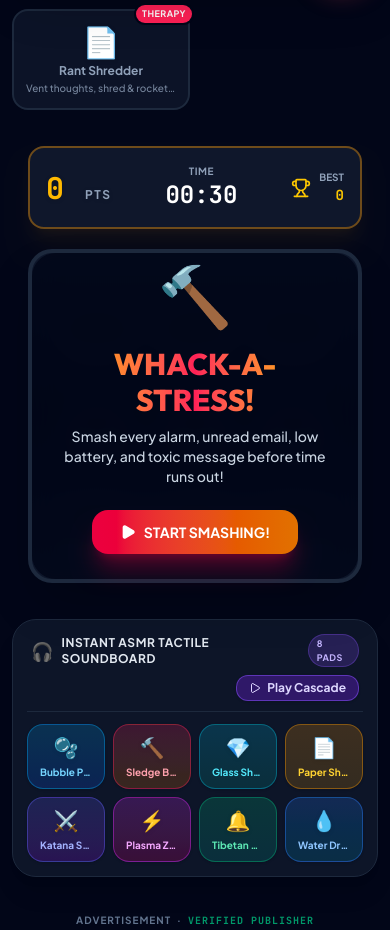
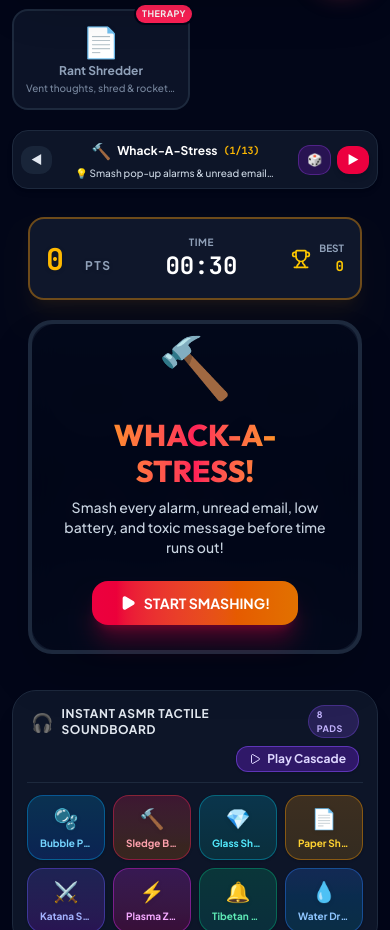
Before and after one commit to wegoswami/Smashchil, a React (Vite) app: page / in a window 390 px wide. Shown: the part 844-1774 px from the top of the page. Built offline with nearby package versions, Linux system fonts and the light colour scheme.

Commit message:
feat: add game navigation controls and tips
Implement navigation logic for cycling through games, include responsive scrolling for mobile, and add game-specific tips. Update the keyboard shortcuts badge to include next/previous navigation controls.

```diff
--- a/src/App.tsx
+++ b/src/App.tsx
@@ -347,6 +347,54 @@ export default function App() {
   const visibleGames =
     gameFilter === 'all' ? games : games.filter((g) => g.category === gameFilter);
 
+  const currentIndex = games.findIndex((g) => g.id === activeMode);
+  const prevGame = games[(currentIndex - 1 + games.length) % games.length] || games[0];
+  const nextGame = games[(currentIndex + 1) % games.length] || games[0];
+  const currentGame = games[currentIndex] || games[0];
+
+  const gameStageRef = React.useRef<HTMLDivElement>(null);
+
+  const handleSelectMode = (mode: GameMode) => {
+    setActiveMode(mode);
+    sound.playBonk();
+    sound.vibrate(15);
+    if (typeof window !== 'undefined' && window.innerWidth < 768) {
+      setTimeout(() => {
+        gameStageRef.current?.scrollIntoView({ behavior: 'smooth', block: 'start' });
+      }, 50);
+    }
+  };
+
+  const goToPrevGame = () => {
+    handleSelectMode(prevGame.id);
+  };
+
+  const goToNextGame = () => {
+    handleSelectMode(nextGame.id);
+  };
+
+  const pickRandomGame = () => {
+    const others = games.filter((g) => g.id !== activeMode);
+    const chosen = others[Math.floor(Math.random() * others.length)] || games[0];
+    handleSelectMode(chosen.id);
+  };
+
+  const GAME_TIPS: Record<GameMode, string> = {
+    whack: 'Smash pop-up alarms & unread emails before time runs out!',
+    pvp: 'Tap fast to push the balance and defeat your opponent!',
+    press: 'Choose an object and tap PRESS DOWN to squash at 10,000 PSI!',
+    popit: 'Pop all 36 rainbow bubbles, then tap Flip Board for reverse pops!',
+    sand: 'Drag your cutter through the rainbow layers for crunchy ASMR slices!',
+    newton: 'Pull back any chrome sphere and release to launch momentum transfers!',
+    ninja: 'Swipe or drag across flying tech gadgets to slice them in mid-air!',
+    soap: 'Shave the kinetic textured cube for crisp tactile audio relaxation!',
+    slap: 'Grab the bouncy stress dummy, pull back, and release to slap!',
+    smash: 'Click anywhere to sledgehammer CRT monitors and annoying office tech!',
+    bubble: 'Tap or drag across bubble wrap for infinite sensory pops!',
+    zen: 'Tap water to feed koi fish, create gentle ripples, and bloom lotuses.',
+    shredder: 'Type your frustration, then tap Shred or Digital Burn to destroy it.',
+  };
+
   // Global Keyboard Shortcuts for Desktop & Laptop Speed
   useEffect(() => {
     const handleKeyDown = (e: KeyboardEvent) => {
@@ -359,12 +407,14 @@ export default function App() {
       if (!isNaN(num) && num >= 1 && num <= games.length) {
         const selected = games[num - 1];
         if (selected) {
-          setActiveMode(selected.id);
-          sound.playBonk();
+          handleSelectMode(selected.id);
         }
       } else if (e.key === '0' && games.length >= 10) {
-        setActiveMode(games[9].id);
-        sound.playBonk();
+        handleSelectMode(games[9].id);
+      } else if (e.key === 'ArrowRight' || e.key === ']') {
+        goToNextGame();
+      } else if (e.key === 'ArrowLeft' || e.key === '[') {
+        goToPrevGame();
       } else if (e.key.toLowerCase() === 'm') {
         const next = sound.toggleMute();
         setIsMuted(next);
@@ -377,7 +427,7 @@ export default function App() {
 
     window.addEventListener('keydown', handleKeyDown);
     return () => window.removeEventListener('keydown', handleKeyDown);
-  }, [games]);
+  }, [games, currentIndex, prevGame, nextGame]);
 
   return (
     <div className="min-h-screen w-full max-w-full overflow-x-hidden bg-slate-950 text-slate-100 flex flex-col justify-between selection:bg-rose-500 selection:text-white">
@@ -470,10 +520,7 @@ export default function App() {
             return (
               <button
                 key={g.id}
-                onClick={() => {
-                  setActiveMode(g.id);
-                  sound.playBonk();
-                }}
+                onClick={() => handleSelectMode(g.id)}
                 aria-label={`Play ${g.title} (${g.subtitle})`}
                 aria-current={isCurrent ? 'page' : undefined}
                 className={`relative flex flex-col items-center justify-center p-3 rounded-2xl border-2 transition-all cursor-pointer ${
@@ -500,8 +547,55 @@ export default function App() {
           })}
         </div>
 
+        {/* Quick Game Navigation Controller & Instant Tip Bar */}
+        <div className="w-full max-w-4xl flex items-center justify-between gap-2 p-2 sm:p-2.5 mb-3 rounded-2xl bg-slate-900/90 border border-slate-800 text-xs shadow-md">
+          {/* Previous Game Button */}
+          <button
+            onClick={goToPrevGame}
+            aria-label={`Switch to previous game: ${prevGame.title}`}
+            className="flex items-center gap-1 px-2.5 sm:px-3 py-1.5 rounded-xl bg-slate-800/80 hover:bg-slate-700 text-slate-200 font-bold transition-transform active:scale-95 cursor-pointer shrink-0"
+          >
+            <span>◀</span>
+            <span className="hidden sm:inline">Prev</span>
+          </button>
+
+          {/* Center: Current Game Info & 1-Line How to Play Tip */}
+          <div className="flex flex-col sm:flex-row items-center gap-1 sm:gap-2 text-center truncate px-1">
+            <div className="flex items-center gap-1.5 font-black text-white shrink-0">
+              <span className="text-base">{currentGame.icon}</span>
+              <span className="truncate max-w-[120px] sm:max-w-none">{currentGame.title}</span>
+              <span className="text-[10px] text-amber-400 font-mono">({currentIndex + 1}/{games.length})</span>
+            </div>
+            <span className="hidden md:inline text-slate-600">·</span>
+            <span className="text-[10px] sm:text-[11px] text-slate-300 font-medium truncate max-w-[200px] sm:max-w-xs md:max-w-md">
+              💡 {GAME_TIPS[activeMode] || currentGame.subtitle}
+            </span>
+          </div>
+
+          {/* Right: Random Game & Next Game Button */}
+          <div className="flex items-center gap-1.5 shrink-0">
+            <button
+              onClick={pickRandomGame}
+              aria-label="Pick a random anti-stress game"
+              title="Surprise me with a random anti-stress game"
+              className="flex items-center gap-1 px-2 sm:px-2.5 py-1.5 rounded-xl bg-purple-600/20 hover:bg-purple-600/30 text-purple-300 border border-purple-500/30 font-bold transition-transform active:scale-95 cursor-pointer"
+            >
+              <span>🎲</span>
+              <span className="hidden sm:inline">Random</span>
+            </button>
+            <button
+              onClick={goToNextGame}
+              aria-label={`Switch to next game: ${nextGame.title}`}
+              className="flex items-center gap-1 px-2.5 sm:px-3 py-1.5 rounded-xl bg-rose-600 hover:bg-rose-500 text-white font-black transition-transform active:scale-95 cursor-pointer shadow-md"
+            >
+              <span className="hidden sm:inline">Next</span>
+              <span>▶</span>
+            </button>
+          </div>
+        </div>
+
         {/* Active Game Stage with Suspense code splitting */}
-        <div className="w-full flex justify-center min-h-[420px]">
+        <div ref={gameStageRef} className="w-full flex justify-center min-h-[420px]">
           <Suspense fallback={<GameLoadingSkeleton />}>
             {activeMode === 'whack' && (
               <WhackAStress onWatchAd={() => setIsRewardedAdOpen(true)} />
--- a/src/components/KeyboardShortcutsBadge.tsx
+++ b/src/components/KeyboardShortcutsBadge.tsx
@@ -69,6 +69,14 @@ export const KeyboardShortcutsBadge: React.FC<KeyboardShortcutsBadgeProps> = ({
               </div>
 
               <div className="flex items-center justify-between p-2.5 rounded-xl bg-slate-950/70 border border-slate-800">
+                <span className="text-slate-300 font-medium">Previous / Next Game</span>
+                <div className="flex items-center gap-1 font-mono text-[11px]">
+                  <kbd className="px-2 py-0.5 rounded bg-slate-800 border border-slate-700 text-amber-300 font-bold">◀</kbd>
+                  <kbd className="px-2 py-0.5 rounded bg-slate-800 border border-slate-700 text-amber-300 font-bold">▶</kbd>
+                </div>
+              </div>
+
+              <div className="flex items-center justify-between p-2.5 rounded-xl bg-slate-950/70 border border-slate-800">
                 <span className="text-slate-300 font-medium">Toggle Mute / Audio</span>
                 <kbd className="px-2.5 py-0.5 rounded bg-slate-800 border border-slate-700 text-sky-400 font-mono font-bold">M</kbd>
               </div>
```
